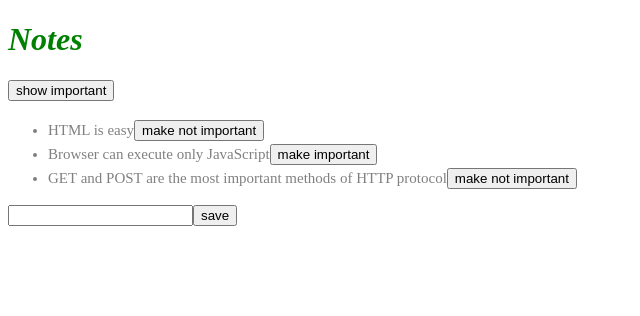
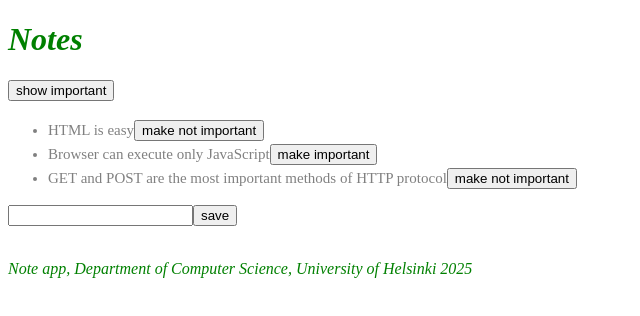
Before and after one commit to bstephe9/fullstackopen-exercises, a React (Vite) app: page / in a window 1280 px wide. Shown: the top 316 px of the page, without its empty margins (0-640 px from the left). Built offline with nearby package versions, Linux system fonts and the light colour scheme; data requests are answered from the project's data file.

Commit message:
Add a footer

```diff
--- a/src/App.jsx
+++ b/src/App.jsx
@@ -3,6 +3,7 @@
 import Note from './components/Note'
 import noteService from './services/notes'
 import Notification from './components/Notification'
+import Footer from './components/Footer'
 
 function App() {
   const [notes, setNotes] = useState([])
@@ -70,6 +71,7 @@
         />
         <button type="submit">save</button>
       </form>
+      <Footer />
     </>
   )
 }
--- /dev/null
+++ b/src/components/Footer.jsx
@@ -0,0 +1,17 @@
+const Footer = () => {
+  const footerStyle = {
+    color: 'green',
+    fontStyle: 'italic'
+  }
+
+  return (
+    <div style={footerStyle}>
+      <br />
+      <p>
+        Note app, Department of Computer Science, University of Helsinki 2025
+      </p>
+    </div>
+  )
+}
+
+export default Footer
```
